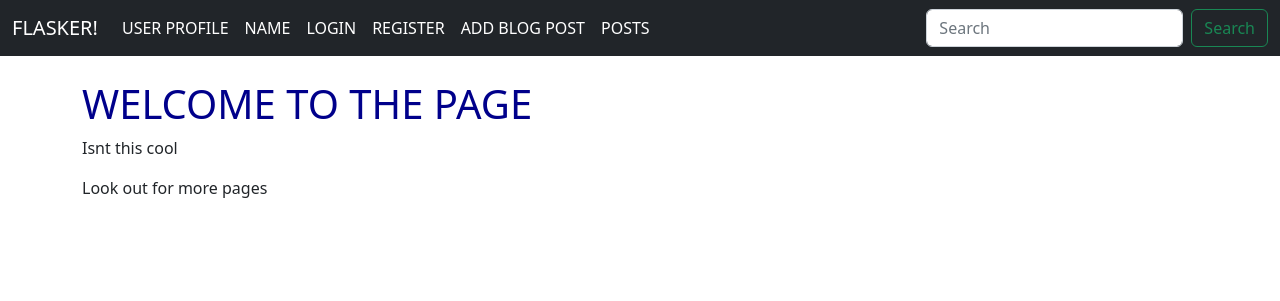
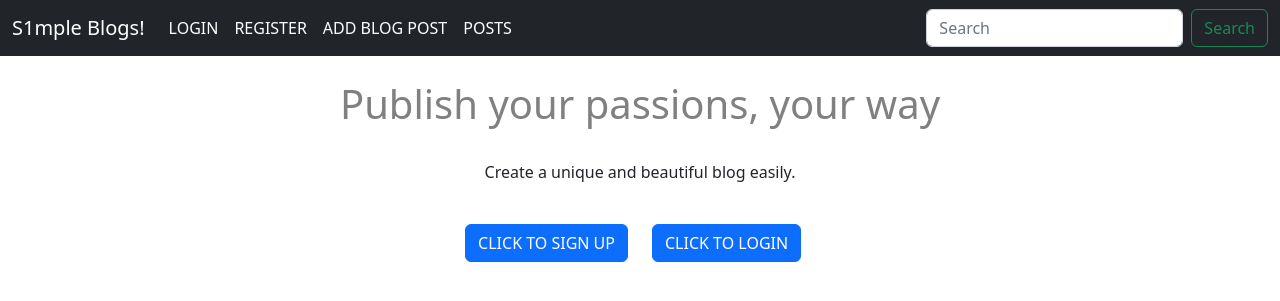
Before and after one commit to aum99/s1mple-blogs, a Flask app: page / in a window 1280 px wide. Shown: the top 301 px of the page. Run offline with Flask 2, Linux system fonts and the light colour scheme; some libraries are stand-ins or nearby versions.

Commit message:
heroku s1mple blogs

```diff
--- a/app.py
+++ b/app.py
@@ -17,8 +17,10 @@ ckeditor = CKEditor(app)
 # app.config['SQLALCHEMY_DATABASE_URI'] = 'mysql+pymysql://root:aum150402@localhost/our_users'
 app.config['SQLALCHEMY_DATABASE_URI'] = 'postgresql://ecvccjywwdquih:3e90377a721b78190de9196d66a61527e3fd8e59c3f87857' \
                                         '870e86fe71f22ead@ec2-54-152-28-9.compute-1.amazonaws.com:5432/d3083sbh16l0in'
+app.config['SQLALCHEMY_DATABASE_URI'] = 'postgresql://yifjqswrviguky:0b3749151d82e1a0209d7ae06fbad73fdb9097b0903d1d932' \
+                                        '59d5aefc89f9ab7@ec2-44-207-126-176.compute-1.amazonaws.com:5432/dbvm4qsrm6vhh9'
 app.config['SECRET_KEY'] = 'this is a secret key'
-app.config['SQLALCHEMY_TRACK_MODIFICATIONS'] = False
+# app.config['SQLALCHEMY_TRACK_MODIFICATIONS'] = False
 UPLOAD_FOLDER = '/Users/aumravibattul/flasker/static/images/'
 app.config['UPLOAD_FOLDER'] = UPLOAD_FOLDER
 db = SQLAlchemy(app)
@@ -120,19 +122,26 @@ def dashboard():
         name_to_update.fav_color = request.form['fav_color']
         name_to_update.username = request.form['username']
         name_to_update.about_author = request.form['about_author']
-        name_to_update.profile_picture = request.files['profile_picture']
-        pic_filename = secure_filename(name_to_update.profile_picture.filename)
-        pic_name = str(uuid.uuid1()) + '_' + pic_filename
-        saver = request.files['profile_picture']
-        name_to_update.profile_picture = pic_name
-        try:
+
+        if request.files['profile_picture']:
+            name_to_update.profile_picture = request.files['profile_picture']
+            pic_filename = secure_filename(name_to_update.profile_picture.filename)
+            pic_name = str(uuid.uuid1()) + '_' + pic_filename
+            saver = request.files['profile_picture']
+            name_to_update.profile_picture = pic_name
+            try:
+                db.session.commit()
+                saver.save(os.path.join(app.config['UPLOAD_FOLDER'], pic_name))
+                flash("User Updated Successfully!")
+                return render_template("dashboard.html", form=form, name_to_update=name_to_update)
+            except:
+                flash("Error! There was something wrong.... Please try again")
+                return render_template("dashboard.html", form=form, name_to_update=name_to_update)
+        else:
             db.session.commit()
-            saver.save(os.path.join(app.config['UPLOAD_FOLDER'], pic_name))
             flash("User Updated Successfully!")
             return render_template("dashboard.html", form=form, name_to_update=name_to_update)
-        except:
-            flash("Error! There was something wrong.... Please try again")
-            return render_template("dashboard.html", form=form, name_to_update=name_to_update)
+
     else:
         return render_template("dashboard.html", form=form, name_to_update=name_to_update, id=id)
 
@@ -205,13 +214,6 @@ def delete(id):
 def index():
     return render_template('index.html')
 
-
-@app.route('/user/<name>')
-@login_required
-def user(name):
-    return render_template('user.html', user=name)
-
-
 @app.errorhandler(404)
 def error(e):
     return render_template('404.html'), 404
@@ -233,17 +235,6 @@ def test_pw():
         pw_to_check = Users.query.filter_by(email=email).first()
         passed = check_password_hash(pw_to_check.password_hash, password)
     return render_template('test_pw.html', email=email, password=password, form=form, pw_to_check=pw_to_check, passed=passed)
-
-
-@app.route('/name', methods=['GET', 'POST'])
-def user_form():
-    name = None
-    form = NamerForm()
-    if form.validate_on_submit():
-        name = form.name.data.title()
-        form.name.data = ''
-        flash("FORM SUBMITTED SUCCESSFULLY")
-    return render_template('name.html', name=name, form=form)
 
 
 # ADD POST PAGE
@@ -285,7 +276,7 @@ def edit_post(id):
     post = Posts.query.get_or_404(id)
     form = PostForm()
     id = current_user.id
-    if id == post.poster.id:
+    if id == post.poster.id or id == 1:
         if form.validate_on_submit():
             post.title = form.title.data
             post.slug = form.slug.data
@@ -311,7 +302,7 @@ def edit_post(id):
 def delete_post(id):
     post_to_delete = Posts.query.get_or_404(id)
     id = current_user.id
-    if id == post_to_delete.poster.id:
+    if id == post_to_delete.poster.id or id == 1:
         try:
             db.session.delete(post_to_delete)
             db.session.commit()
--- a/static/css/styles.css
+++ /dev/null
@@ -1,3 +0,0 @@
-h1 {
-    color: darkblue;
-}
--- a/templates/index.html
+++ b/templates/index.html
@@ -1,7 +1,19 @@
 {% extends 'base.html' %}
 
 {% block content %}
-<h1>WELCOME TO THE PAGE</h1>
-<p>Isnt this cool</p>
-<p>Look out for more pages</p>
+<h1 align="center" style="color:grey">Publish your passions, your way</h1>
+<br>
+<p align="center">Create a unique and beautiful blog easily.</p>
+<br>
+<div class="container">
+    <div class="row">
+        <div class="col-md-6" align="right">
+            <a href="{{ url_for('add_user') }}" class="btn btn-primary">CLICK TO SIGN UP</a>
+        </div>
+        <div class="col-md-6" align="left">
+            <a href="{{ url_for('login') }}" class="btn btn-primary">CLICK TO LOGIN</a>
+        </div>
+    </div>
+</div>
+
 {% endblock %}
--- a/templates/navbar.html
+++ b/templates/navbar.html
@@ -1,17 +1,11 @@
 <nav class="navbar navbar-expand-lg navbar-dark bg-dark">
   <div class="container-fluid">
-    <a class="navbar-brand" href="{{ url_for('index')}}">FLASKER!</a>
+    <a class="navbar-brand" href="{{ url_for('index')}}">S1mple Blogs!</a>
     <button class="navbar-toggler" type="button" data-bs-toggle="collapse" data-bs-target="#navbarSupportedContent" aria-controls="navbarSupportedContent" aria-expanded="false" aria-label="Toggle navigation">
       <span class="navbar-toggler-icon"></span>
     </button>
     <div class="collapse navbar-collapse" id="navbarSupportedContent">
       <ul class="navbar-nav me-auto mb-2 mb-lg-0">
-        <li class="nav-item">
-          <a class="nav-link active" aria-current="page" href="{{ url_for('user', name='hari') }}">USER PROFILE</a>
-        </li>
-        <li class="nav-item">
-          <a class="nav-link active" aria-current="page" href="{{ url_for('user_form') }}">NAME</a>
-        </li>
         {% if current_user.is_authenticated %}
         <li class="nav-item">
           <a class="nav-link active" aria-current="page" href="{{ url_for('logout') }}">LOGOUT</a>
--- a/templates/posts.html
+++ b/templates/posts.html
@@ -17,7 +17,7 @@
     {{ post.post_added.strftime("%d-%m-%Y") }} | {{ post.slug }}<br><br>
     <p>{{ post.content|safe }}</p>
     <a href="{{ url_for('post', id=post.id) }}" class="btn btn-outline-dark btn-sm">View Post</a>
-    {% if post.poster_id == current_user.id or current_user.id == 14 %}
+    {% if post.poster_id == current_user.id or current_user.id == 1 %}
 	<a href="{{ url_for('edit_post', id=post.id)}}" class="btn btn-outline-secondary btn-sm">Edit Post</a>
 	<a href="{{ url_for('delete_post', id=post.id)}}" class="btn btn-outline-danger btn-sm">Delete Post</a>
 
--- a/webforms.py
+++ b/webforms.py
@@ -22,7 +22,7 @@ class UserForm(FlaskForm):
     username = StringField("USERNAME:", validators=[DataRequired()])
     email = StringField("EMAIL:", validators=[DataRequired()])
     fav_color = StringField("FAVOURITE COLOR:")
-    about_author = TextAreaField("About author")
+    about_author = TextAreaField("ABOUT AUTHOR:")
     password_hash = PasswordField("PASSWORD:", validators=[DataRequired(), EqualTo('password_hash2', message='Password must match')])
     password_hash2 = PasswordField("CONFIRM PASSWORD:", validators=[DataRequired()])
     profile_picture = FileField("PROFILE PIC:")
```
Also changed, not shown: templates/add_user.html (+7 -1 lines), templates/dashboard.html (+7 -1 lines), templates/name.html (deleted, +0 -29 lines), templates/post.html (+27 -4 lines), static/images/037841aa-2ad9-11ed-aab7-2af8bc7534e7_orientation-session.jpeg (renamed from static/images/001ecd9c-2ac2-11ed-99f5-2af8bc7534e7_orientation-session.jpeg), static/images/6919d3c4-2ac1-11ed-99f5-2af8bc7534e7_orientation-session.jpeg (deleted), static/images/7d7bf6f4-2ade-11ed-aec1-2af8bc7534e7_Facebook_Event_Cover_1920x1080_px.jpeg (added), static/images/9edf27c2-2add-11ed-8822-2af8bc7534e7_Facebook_Event_Cover_1920x1080_px.jpeg (added).
